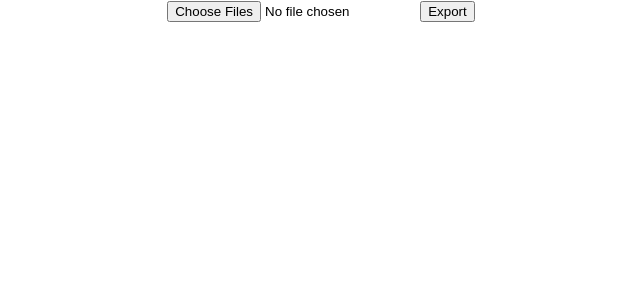
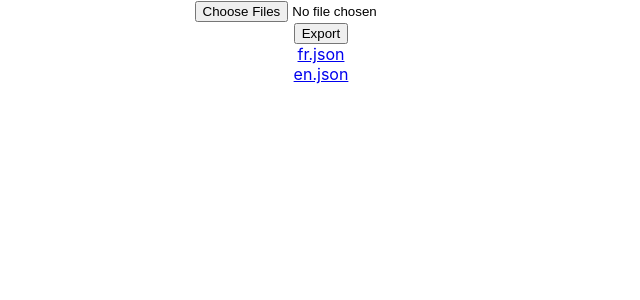
Before and after one commit to LolWalid/i18n-translator, a React (Create React App) app: page / in a window 1280 px wide. Both pictures are taken after a click on the button "Export". Shown: the top 300 px of the page, without its empty margins (319-959 px from the left). Built offline with nearby package versions, Linux system fonts and the light colour scheme.

Commit message:
add link to download fr and en files

```diff
--- a/src/components/ExportButton.jsx
+++ b/src/components/ExportButton.jsx
@@ -1,15 +1,44 @@
 import React from 'react';
 import { jsonFromTranslations } from '../utils/exportToJson'
 
-const ExportButton = ({translations}) => {
-  const exportToJson = (event) => {
-    event.preventDefault()
-    let jsons = jsonFromTranslations(translations)
-    console.log(jsons)
-    // TODO iterate throws 'jsons' arrays and add link to download each or zipot !
+class ExportButton extends React.Component {
+  constructor(props) {
+    super(props)
+    this.state = { jsons: [] }
   }
 
-  return (<button onClick={e => exportToJson(e)}>Export</button>)
+  exportToJson(event) {
+    event.preventDefault()
+    let jsons = jsonFromTranslations(this.props.translations)
+    this.setState({jsons})
+  }
+
+  render () {
+    return (
+      <div>
+        <button onClick={e => this.exportToJson(e)}>Export</button>
+        { this.renderLinks() }
+      </div>
+    )
+  }
+
+  renderLinks() {
+    return this.state.jsons.map(json => {
+      let filename = `${Object.keys(json)[0]}.json`
+      return (
+        [<br/>,
+          <a href={hrefFromJson(json)} key={filename}
+             download={filename}>
+            {filename}
+          </a>
+        ]
+      )
+    })
+  }
 }
 
 export default ExportButton
+
+function hrefFromJson(json) {
+  return `data:application/json;charset=utf-8,${encodeURIComponent(JSON.stringify(json))}`
+}
```
